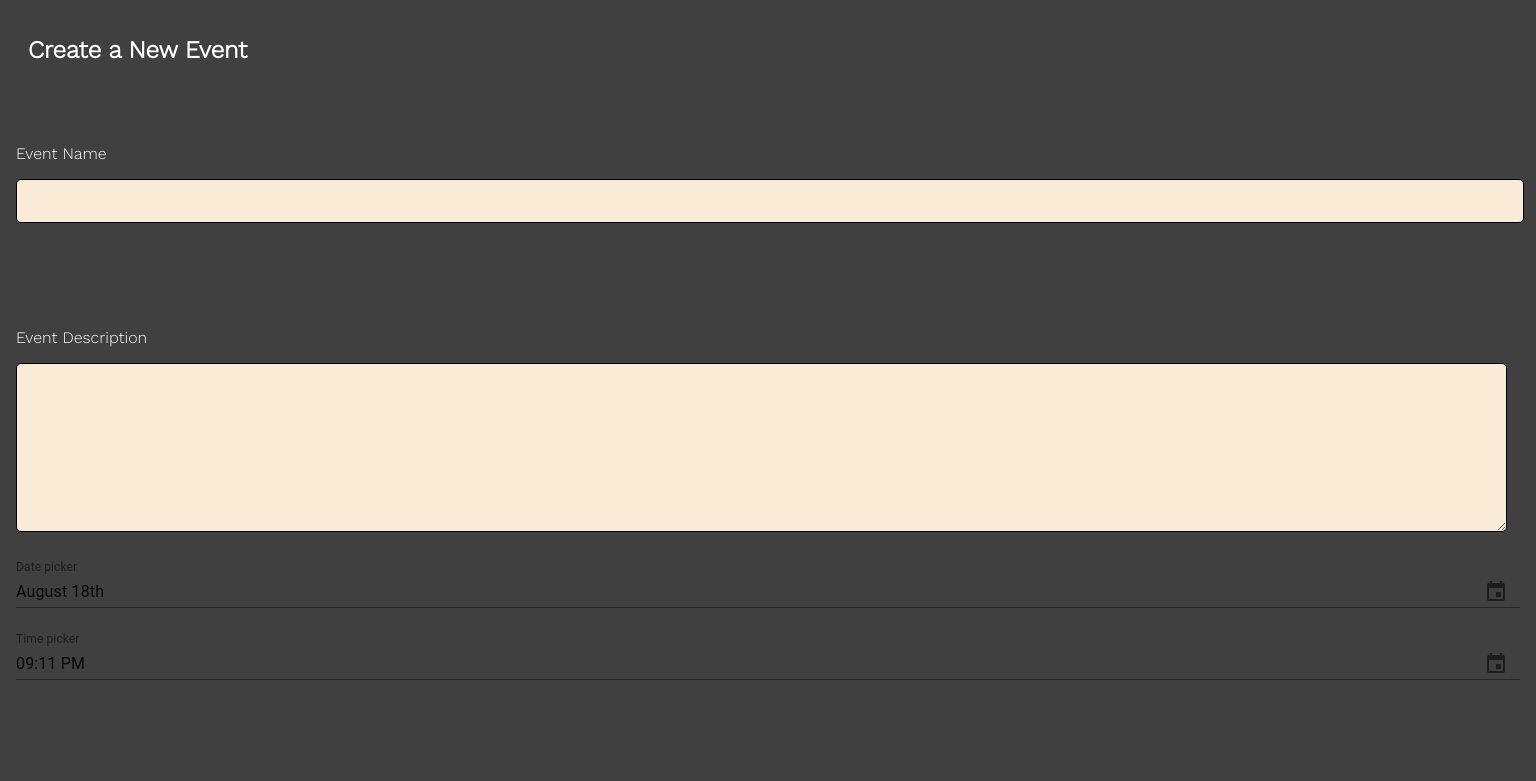
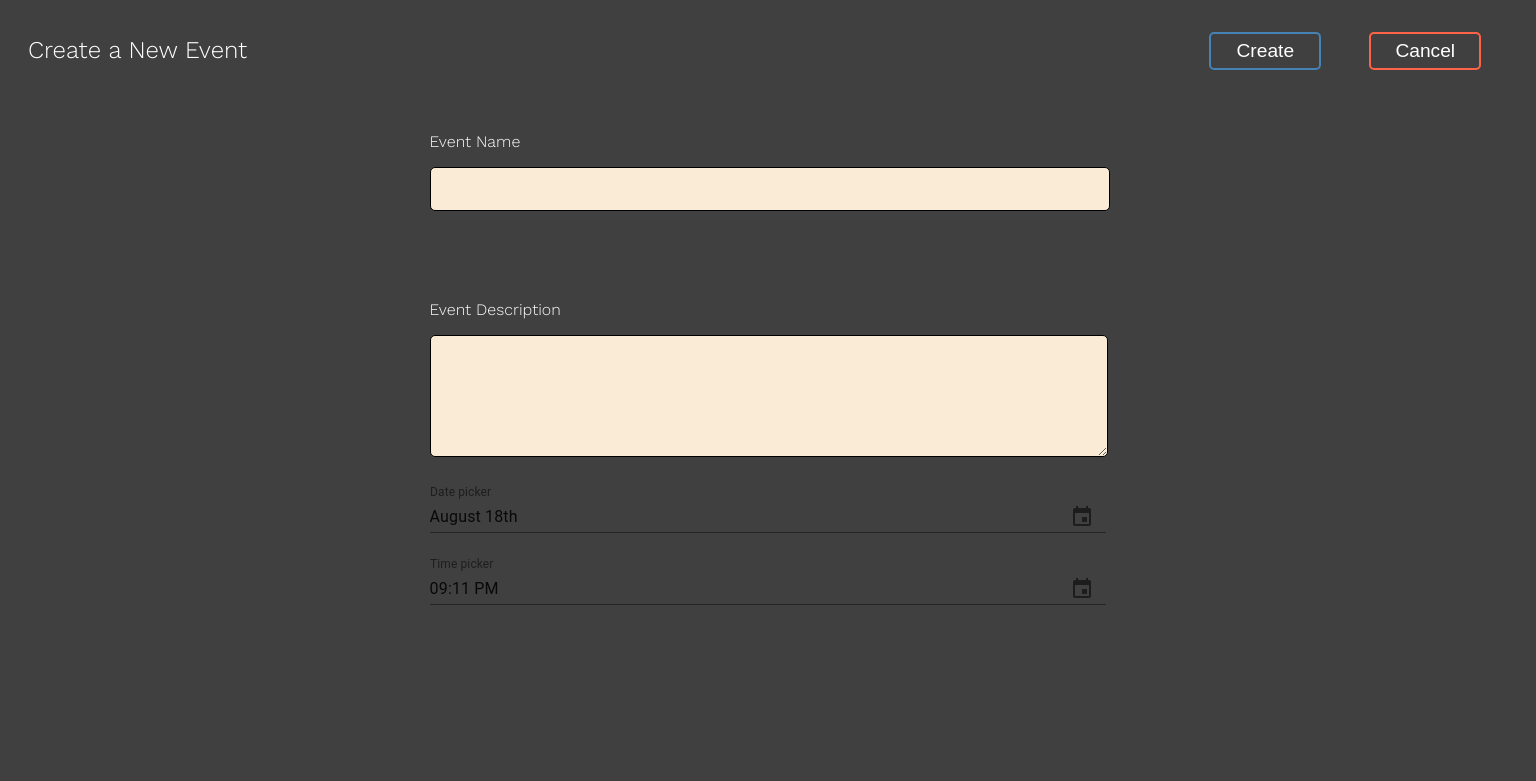
Before and after one commit to Ronald-Prato/Uneventu, a React (Create React App) app: page /create in a window 1536 px wide. Shown: the top 781 px of the page. Built offline with nearby package versions, Linux system fonts and the light colour scheme.

Commit message:
[+] some animations, [+] slide menu for regular media screen, [+] transitions between views, [+] full responsive views fixed

```diff
--- /dev/null
+++ b/src/Components/SlideMenuLaptop.js
@@ -0,0 +1,65 @@
+import React, { useContext, useState } from 'react'
+import Context from '../Store/Context'
+import '../Styles/SlideMenuLaptop.css'
+import {Redirect} from "react-router-dom";
+
+
+const SlideMenuLaptop = () => {
+    //  ==================   Hooks ==================== //
+    const {state, actions} = useContext(Context);
+    // ================================================ //
+
+
+
+    // ==================== Functions ====================//
+    const options = [
+        {'Add': 'add_circle'},
+        {'My Events': 'event_note'},
+        {'Top Events': 'star'}
+    ];
+
+
+    const optionSelected = (option) => () => {
+        switch (option[0]) {
+            case 'Add': {
+                setTimeout(() => actions({type: 'setState', payload: {...state, slideMenu: 'create'}}), 400)
+            }break;
+            case 'My Events': {
+                actions({type: 'slideRendering', payload: {...state, slideMenu: 'my_events'}})
+            }break;
+            case 'Top Events': {
+                actions({type: 'slideRendering', payload: {...state, slideMenu: 'top_events'}})
+            }break;
+            default: return state.slideMenu;
+        }
+    };
+
+    // ====================================================//
+
+
+    // =========================== Render ========================//
+    return state.slideMenu === '' ?
+        <div className="main-slide-container-l">
+            <div className="title-container">
+                <h4 className="main-slide-menu-title-l"> Uneventu </h4>
+            </div>
+
+            <section className="menu-options-container">
+                <ul className="menu-container">
+                    {options.map(option =>
+                        <li onClick={optionSelected(Object.keys(option))} className="single-option-l">
+                                    <span style={{fontSize: '1.4em', marginLeft: '1.2em'}}
+                                          className=" material-icons"> {Object.values(option)} </span>
+                            <p style={{fontSize: '.9em', marginLeft: '.5em'}} className="option-text"> {Object.keys(option)} </p>
+                        </li>
+                    )}
+                </ul>
+            </section>
+        </div>
+        :
+        <Redirect to={`/${state.slideMenu}`}/>;
+    // ===========================================================//
+
+};
+
+export default SlideMenuLaptop;
--- a/src/Store/useGlobalState.js
+++ b/src/Store/useGlobalState.js
@@ -3,7 +3,8 @@ import { useState } from 'react'
 let global_state = {
     events: [],
     menu: {transform: 'translateX(-100%)'},
-    theme: {background: '#282828', color: 'white'}
+    theme: {background: '#282828', color: 'white'},
+    slideMenu: ''
 };
 
 const useGlobalState = () => {
--- a/src/Styles/CreateEvent.css
+++ b/src/Styles/CreateEvent.css
@@ -7,6 +7,10 @@
     background: #404040;
     color: white;
 }
+.create-event-title {
+     margin-left: .5em;
+ }
+
 .form-container {
     display: grid;
     grid-template-columns: 1fr;
@@ -32,6 +36,9 @@
     width: 95%;
     background: antiquewhite;
 }
+.form-item:focus {
+    outline: 0;
+}
 
 .form-item::placeholder {
     color: #202020;
@@ -40,6 +47,12 @@
 .mui-pickers {
     width: 100%;
     color: white;
+}
+.single-input-container-2 {
+    margin-top:  -1.5em;
+}
+.single-input-container {
+    height: 10em;
 }
 
 @media only screen and (max-width : 420px) {
@@ -66,7 +79,7 @@
     width: 100%;
     display: flex;
     justify-content: space-around;
-    margin-top: 2em;
+    margin-top: .5em;
 }
 .form-button {
     width: 35%;
@@ -87,3 +100,86 @@
 .b-cancel {
     border: 2px solid tomato;
 }
+
+@media (min-width: 1325px) {
+    .form-container {
+        width: 45%;
+        display: grid;
+        grid-template-columns: 1fr;
+        grid-template-rows: .1fr 1fr 1fr 1fr;
+        grid-gap: .5em;
+        margin: 2em 0 0 0;
+    }
+    .center-in-l {
+        width: 100%;
+        display: flex;
+        justify-content: center;
+    }
+
+    .form-name {
+        height: 3em;
+        padding-left: 2%;
+    }
+
+    .form-description {
+        height: 8em;
+        padding: 2% 0 0 2%;
+    }
+
+    .form-item {
+        border-radius: 5px;
+        border: 1px solid black;
+        font-weight: bolder;
+        width: 98%;
+        background: antiquewhite;
+    }
+
+    .form-item::placeholder {
+        color: #202020;
+    }
+
+    .mui-pickers {
+        width: 100%;
+        color: white;
+    }
+    .single-input-container-2 {
+        margin: 0;
+    }
+    .buttons-container {
+        position: absolute;
+        top: 0;
+        right: 2%;
+
+        width: 20em;
+        display: flex;
+        justify-content: space-around;
+        margin-top: 2em;
+    }
+    .form-button {
+        width: 35%;
+        height: 2em;
+        font-weight: lighter;
+        font-size: 1.2em;
+        border-radius: 5px;
+        box-shadow: none;
+        color: white;
+        background: rgba(255, 255, 255, 0);
+        transition: ease-in-out .1s;
+    }
+    .b-create:hover {
+        cursor: pointer;
+        color: white;
+        background: steelblue;
+        border-color: #325c7d;
+    }
+    .b-cancel:hover {
+        cursor: pointer;
+        color: white;
+        background: tomato;
+        border-color: #b34535;
+    }
+    .create-event-title {
+        margin-left: .5em;
+        font-weight: lighter;
+    }
+}
--- a/src/Styles/MainScreen.css
+++ b/src/Styles/MainScreen.css
@@ -8,9 +8,21 @@
     position: relative;
 }
 
+
 .main-layout-container {
     display: grid;
     grid-template-rows: 2fr 4fr;
+    animation: appear 400ms 200ms;
+}
+@keyframes appear {
+    from {
+        transform: scale(0);
+        opacity: 0;
+    }
+    to {
+        transform: scale(1);
+        opacity: 1;
+    }
 }
 
 .main-title {
@@ -85,10 +97,50 @@
         border-radius: 5px;
         display: flex;
         align-items: center;
-        transition: ease-in-out .1s .05s;
+        transition: ease-in-out .1s;
     }
     .inline:active {
         background: white;
         color: black;
     }
+    .slide-menu-laptop {
+        display: none;
+    }
 }
+
+@media (min-width : 450px) {
+    .main-screen-container {
+        width: 100%;
+        height: 100vh;
+        display: grid;
+        grid-template-columns: 1fr 7fr;
+        overflow: hidden;
+        position: relative;
+    }
+    .inline {
+        margin-top: 4em;
+        display: flex;
+        justify-content: space-around;
+        align-items: center;
+        width: 12%;
+        height: 2.5em;
+        border: 1px solid white;
+        border-radius: 5px;
+        transition: ease-in-out .15s;
+    }
+    .inline:hover {
+        cursor: pointer;
+        background: white;
+        color: black;
+    }
+    .slide-menu-phone {
+        display: none;
+    }
+    .main-layout-container {
+        display: grid;
+        grid-template-rows: 2fr 4fr;
+        animation: appear 400ms 200ms;
+        height: 80%;
+        margin-top: 2em;
+    }
+}
--- /dev/null
+++ b/src/Styles/SlideMenuLaptop.css
@@ -0,0 +1,36 @@
+.main-slide-container-l {
+    overflow: hidden;
+    width: 20%;
+    height: 100vh;
+    background: #212121;
+
+    position: absolute;
+    top: 0;
+    left: 0;
+    z-index: 10;
+
+    transition: ease-in-out .2s;
+}
+
+
+.main-slide-menu-title-l {
+    font-weight: lighter;
+    font-size: 1.6em;
+    width: 100%;
+    text-align: center;
+    margin-left: 0;
+}
+
+
+.single-option-l {
+    display: grid;
+    grid-template-columns: 1fr 4fr;
+    line-height: 2em;
+    transition: ease-in-out .15s;
+}
+.single-option-l:hover {
+    cursor: pointer;
+    background: rgba(255,255,255,.5);
+    color: black;
+    font-weight: bolder;
+}
--- a/src/Views/CreateEvent.js
+++ b/src/Views/CreateEvent.js
@@ -53,7 +53,6 @@ const materialTheme = createMuiTheme({
     },
 });
 
-
 const CreateEvent = () => {
     const {state, actions} = useContext(Context);
     const local_state = {
@@ -87,7 +86,8 @@ const CreateEvent = () => {
             timer: 1500,
             onBeforeOpen: () => {
                 Swal.showLoading();
-                timerInterval = setInterval(() => {}, 200)
+                timerInterval = setInterval(() => {
+                }, 500)
             },
             onClose: () => {
                 clearInterval(timerInterval)
@@ -102,11 +102,11 @@ const CreateEvent = () => {
                 cancelButtonColor: '#39dd77',
                 confirmButtonText: 'Add more',
                 cancelButtonText: 'Back to menu'
-            }).then( res => {
+            }).then(res => {
                 if (!res.value) {
                     setRender('back');
                 }
-            }).then(() =>  setLocalState(local_state))
+            }).then(() => setLocalState(local_state))
         )
     };
 
@@ -118,10 +118,10 @@ const CreateEvent = () => {
             showCancelButton: true,
             confirmButtonColor: '#3085d6',
             cancelButtonColor: '#d33',
-            confirmButtonText: 'Yes, back to menu'
+            confirmButtonText: 'Yes, go to menu'
         }).then((result) => {
             if (result.value) {
-                setRender('back');
+                setTimeout(() => setRender('back'), 200)
             }
         })
     }
@@ -132,10 +132,11 @@ const CreateEvent = () => {
             <MuiPickersUtilsProvider utils={DateFnsUtils}>
                 <ThemeProvider theme={materialTheme}>
 
-                    <h2 style={{'marginLeft': '.5em'}}> Create a New Event </h2>
+                    <h2 className="create-event-title"> Create a New Event </h2>
 
+                    <div className="center-in-l">
                         <section className="form-container">
-                        <div style={{height: 'auto'}} className="d-flex flex-column justify-content-center w-100">
+                            <div className="d-flex flex-column justify-content-center single-input-container">
                                 <p className="placeHolder">Event Name</p>
                                 <input
                                     onChange={e => setLocalState({...localState, name: e.target.value})}
@@ -145,7 +146,7 @@ const CreateEvent = () => {
                                 />
                             </div>
 
-                        <div style={{marginTop: '-1.5em'}} className="d-flex flex-column justify-content-center">
+                            <div className="d-flex flex-column justify-content-center single-input-container-2">
                                 <p className="placeHolder">Event Description</p>
                                 <textarea
                                     onChange={e => setLocalState({...localState, description: e.target.value})}
@@ -178,10 +179,11 @@ const CreateEvent = () => {
                             </div>
 
                             <section className="buttons-container">
-                            <button onClick={submitLocalState} className="form-button b-create"> Create </button>
-                            <button onClick={backToMenu} className="form-button b-cancel"> Cancel </button>
+                                <button onClick={submitLocalState} className="form-button b-create"> Create</button>
+                                <button onClick={backToMenu} className="form-button b-cancel"> Cancel</button>
                             </section>
                         </section>
+                    </div>
 
                 </ThemeProvider>
             </MuiPickersUtilsProvider>
@@ -189,6 +191,7 @@ const CreateEvent = () => {
             {/*<button style={{position: 'absolute', top: 0}} onClick={() => console.log(state.events)}>Check</button>*/}
             {/*<button style={{position: 'absolute', top: 0, right: '15%'}} onClick={() => console.log(localState)}>Check Local</button>*/}
         </div>
+
         : <Redirect to='/main'/>
 
 };
--- a/src/Views/MainScreen.js
+++ b/src/Views/MainScreen.js
@@ -1,22 +1,27 @@
-import React, { useContext } from 'react'
+import React, { useContext, useState } from 'react'
 import Context from '../Store/Context'
 import '../Styles/MainScreen.css'
 import 'material-icons'
 import SlideMenuPhone from '../Components/SlideMenuPhone'
+import SlideMenuLaptop from '../Components/SlideMenuLaptop'
+import {Redirect} from 'react-router-dom'
 
 
 const MainScreen = () => {
     const { state, actions } = useContext(Context);
+    const [render, setRender] = useState('');
+    const [mountUnmount, setMount] = useState(true);
 
     // Functions =>
     const showMenu = () => {
         actions({
             type: 'setState',
-            payload: {...state, menu: {transform: 'translateX(0)'}}
+            payload: {...state, slideMenu: '', menu: {transform: 'translateX(0)'}}
         });
     };
 
-    return (
+
+    return render === '' ?
         <div style={state.theme} className="main-screen-container">
             <section onClick={showMenu} className="menu-icon">
                 <span className="material-icons">menu</span>
@@ -24,6 +29,10 @@ const MainScreen = () => {
 
             <section className="slide-menu-phone">
                 <SlideMenuPhone />
+            </section>
+
+            <section className="slide-menu-laptop">
+                <SlideMenuLaptop />
             </section>
 
 
@@ -35,7 +44,7 @@ const MainScreen = () => {
                     <p style={{color: 'gray'}}> No events added jet </p>
                 </div>
                 <div style={{width: '100%', display: 'flex', justifyContent: 'center'}}>
-                    <div  className="action-on-focus inline">
+                    <div onClick={() => setTimeout(() => setRender('create'), 400)} className="action-on-focus inline">
                         <span style={{fontSize: '1.5em'}} className="add-icon material-icons">add_circle</span>
                         <p className="add-new-event-message"> Add New </p>
                     </div>
@@ -43,7 +52,8 @@ const MainScreen = () => {
             </section>
 
         </div>
-    )
+        :
+        <Redirect to={`/${render}`}/>
 };
 
 export default MainScreen;
```
Also changed, not shown: src/Components/SlideMenuPhone.js (+47 -9 lines), src/Scripts/Scripts.js (added, +26 -0 lines). Lines whose indentation alone changed are shown as unchanged.
